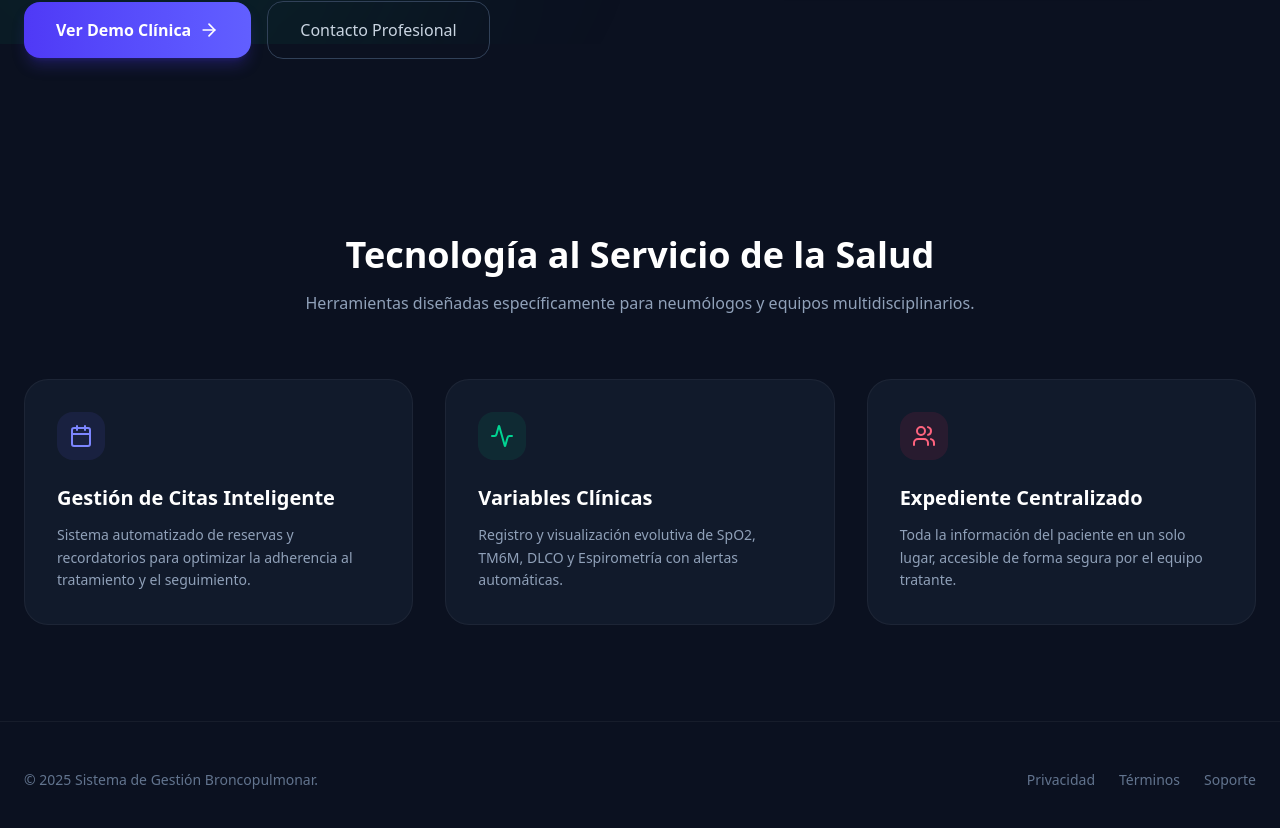
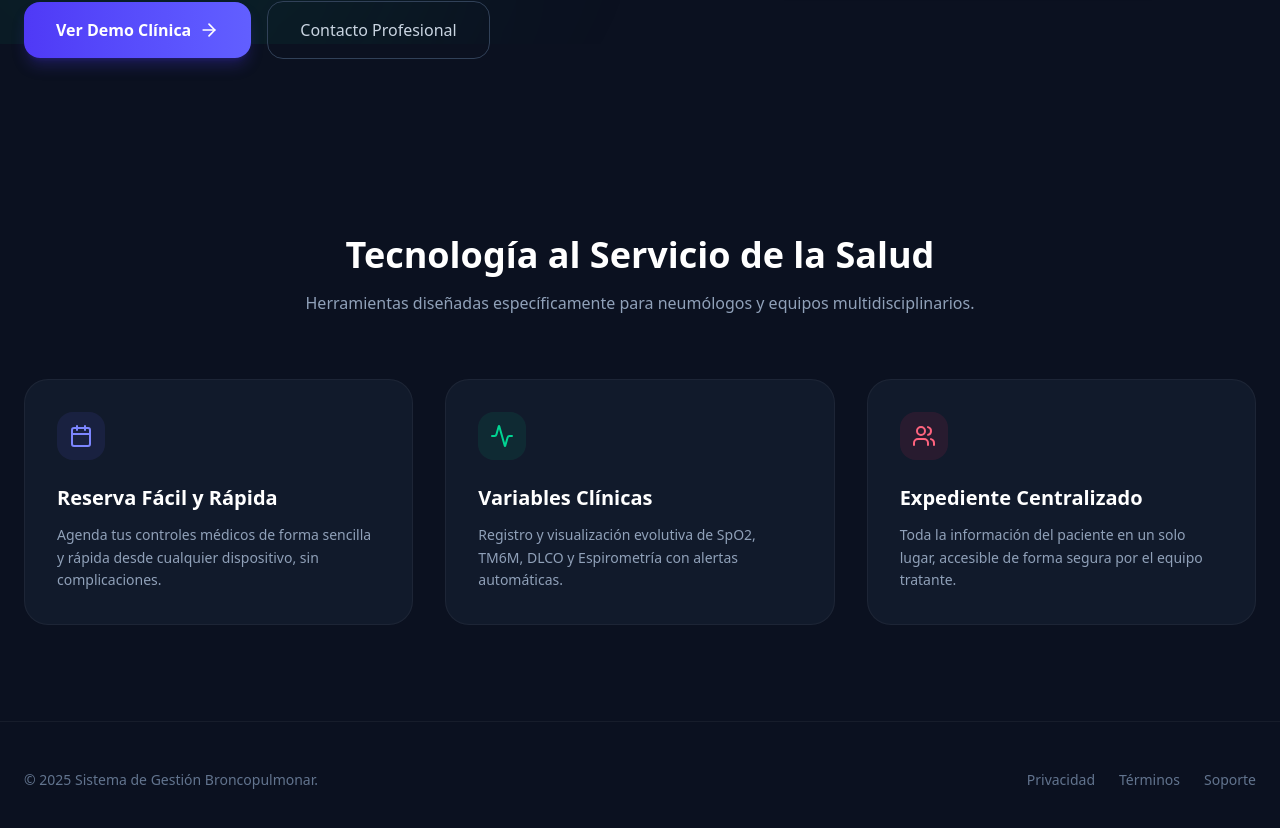
Before and after one commit to msolisp/sistema-gestion-broncopulmonar, a Next.js app: page / in a window 1280 px wide. Shown: the part 756-1584 px from the top of the page. Built offline with nearby package versions, Linux system fonts and the light colour scheme; no server answers.

Commit message:
Update feature text: Easy booking

```diff
--- a/src/app/(public)/page.tsx
+++ b/src/app/(public)/page.tsx
@@ -152,9 +152,9 @@ export default function Home() {
             <div className="w-12 h-12 rounded-2xl bg-indigo-500/10 flex items-center justify-center mb-6 group-hover:bg-indigo-500/20 transition-colors">
               <Calendar className="h-6 w-6 text-indigo-400" />
             </div>
-            <h3 className="text-xl font-bold text-white mb-3">Gestión de Citas Inteligente</h3>
+            <h3 className="text-xl font-bold text-white mb-3">Reserva Fácil y Rápida</h3>
             <p className="text-slate-400 text-sm leading-relaxed">
-              Sistema automatizado de reservas y recordatorios para optimizar la adherencia al tratamiento y el seguimiento.
+              Agenda tus controles médicos de forma sencilla y rápida desde cualquier dispositivo, sin complicaciones.
             </p>
           </div>
 
```
